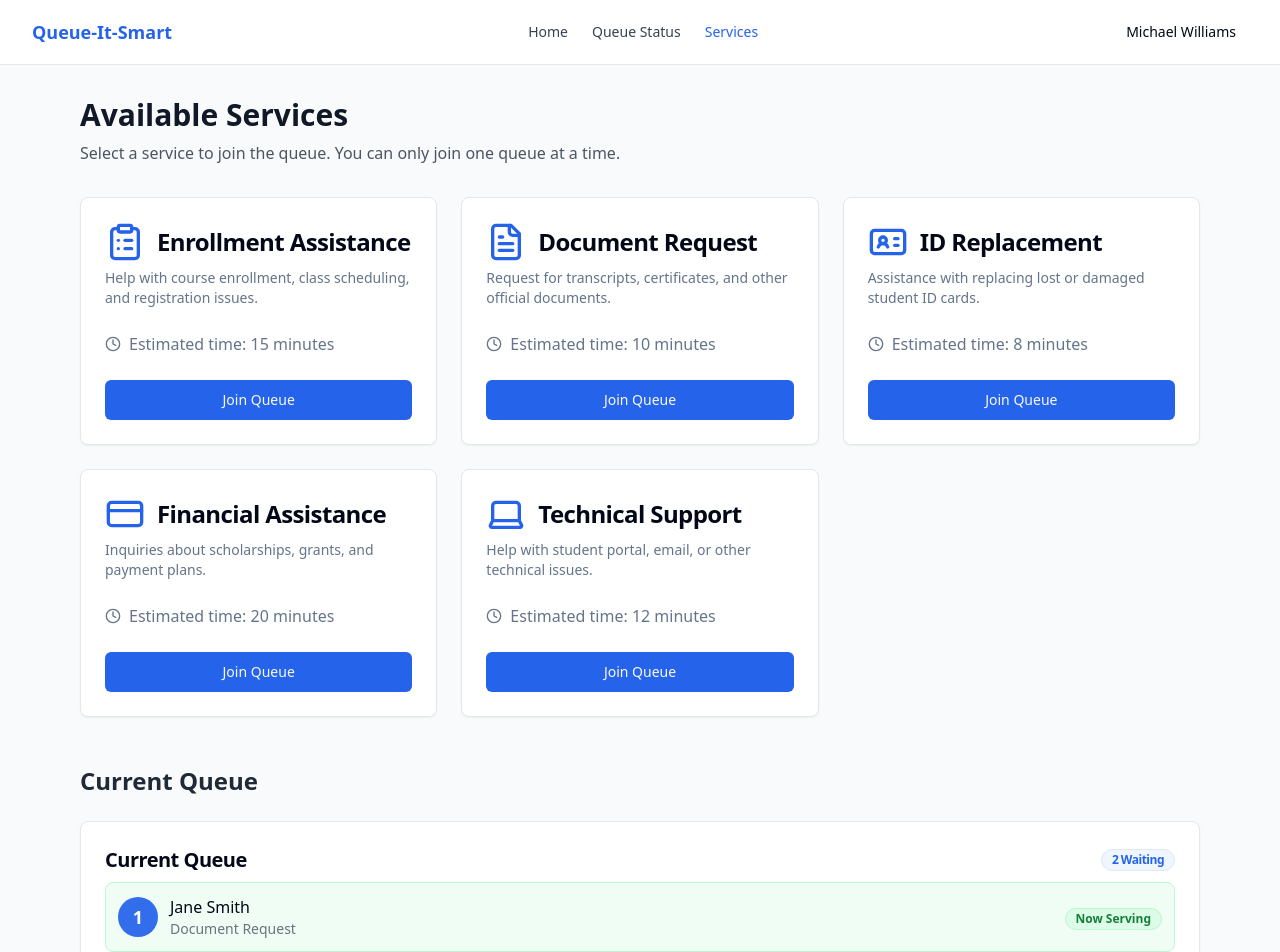
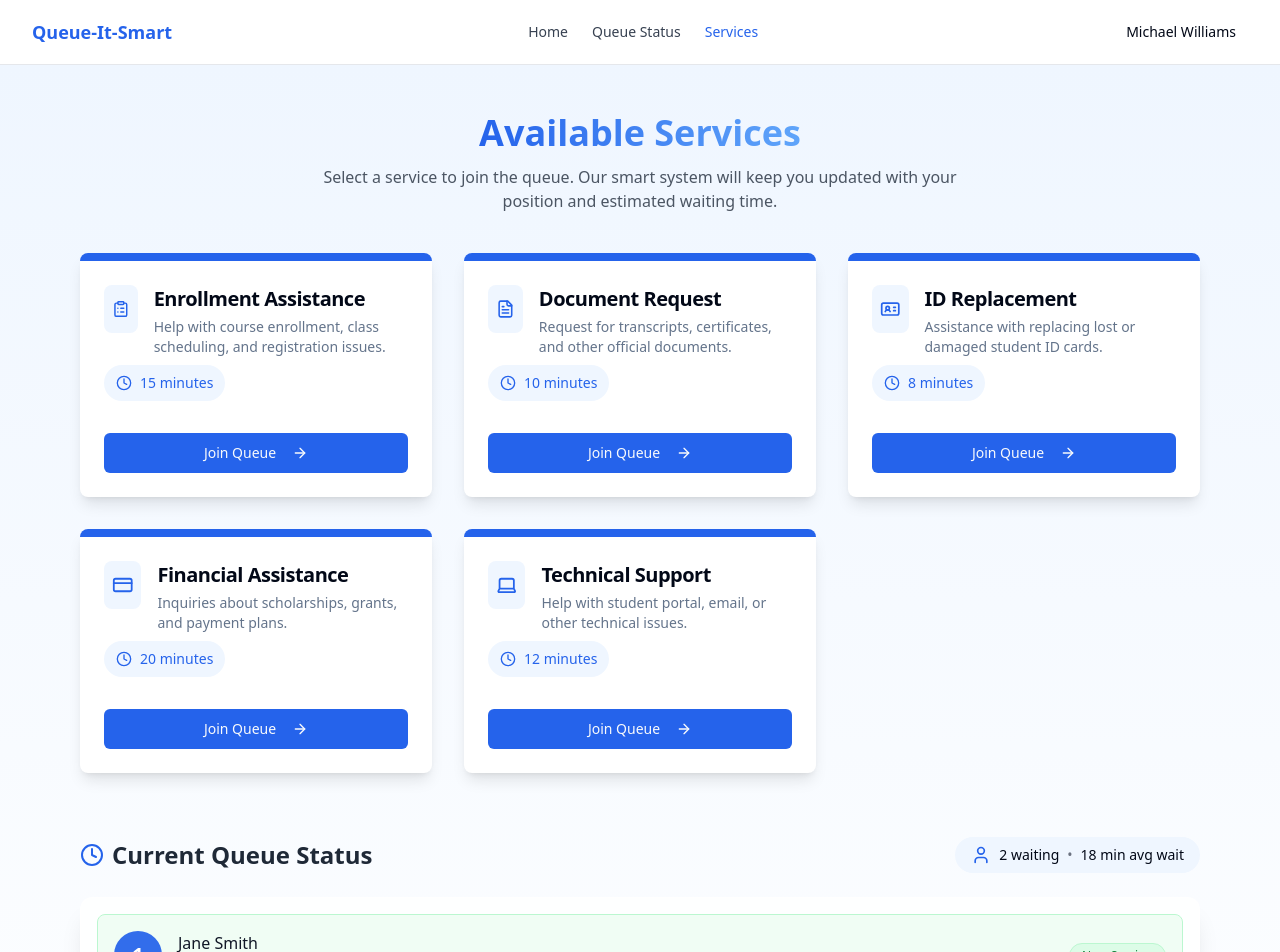
Before and after one commit to thess-busalanan/queue-it-smart, a React (Vite) app: page /services in a window 1280 px wide. Shown: the top 952 px of the page. Built offline with nearby package versions, Linux system fonts and the light colour scheme.

Commit message:
Refactor: Improve UI styling and structure
This commit enhances the user interface by modifying the styling and structure of various components.

```diff
--- a/src/components/QueueDisplay.tsx
+++ b/src/components/QueueDisplay.tsx
@@ -3,7 +3,8 @@ import React from 'react';
 import { Card, CardContent, CardHeader, CardTitle } from '@/components/ui/card';
 import { Badge } from '@/components/ui/badge';
 import { useQueue } from '@/contexts/QueueContext';
-import { Clock, User } from 'lucide-react';
+import { Clock, User, UserCheck } from 'lucide-react';
+import { ScrollArea } from '@/components/ui/scroll-area';
 
 const QueueDisplay: React.FC = () => {
   const { queue, stats } = useQueue();
@@ -14,49 +15,47 @@ const QueueDisplay: React.FC = () => {
   ).slice(0, 5); // Only show first 5 items
 
   return (
-    <Card className="bg-white border border-gray-200 shadow-sm">
-      <CardHeader className="pb-2">
-        <CardTitle className="text-xl flex items-center justify-between">
-          <span>Current Queue</span>
-          <Badge variant="outline" className="ml-2 bg-blue-50 text-queue-primary">
-            {stats.totalWaiting} Waiting
-          </Badge>
-        </CardTitle>
-      </CardHeader>
-      <CardContent>
+    <div>
+      <CardContent className="p-0">
         {activeQueue.length === 0 ? (
-          <div className="text-center py-8 text-gray-500">
-            <p>No students currently in queue</p>
+          <div className="text-center py-12 px-4 text-gray-500">
+            <UserCheck className="h-12 w-12 mx-auto mb-2 text-gray-400" />
+            <p className="font-medium">No students currently in queue</p>
+            <p className="text-sm mt-1">The queue is empty at the moment</p>
           </div>
         ) : (
-          <div className="space-y-3">
+          <ScrollArea className="h-[340px]">
+            <div className="p-4 space-y-3">
               {activeQueue.map((item) => (
                 <div
                   key={item.id}
-                className={`flex items-center p-3 rounded-lg border ${
+                  className={`flex items-center p-4 rounded-lg border ${
                     item.status === 'active'
-                    ? 'bg-green-50 border-green-200'
-                    : 'bg-white border-gray-200'
+                      ? 'bg-green-50 border-green-200 animate-fade-in'
+                      : 'bg-white border-gray-200 hover:border-blue-200 hover:bg-blue-50 transition-colors'
                   }`}
                 >
                   <div className={`queue-position ${
                     item.status === 'active'
                       ? 'queue-position-active'
                       : 'queue-position-waiting'
-                } mr-3`}>
+                  } mr-4 h-12 w-12 text-xl`}>
                     {item.position}
                   </div>
                   <div className="flex-1">
-                  <div className="font-medium">{item.studentName}</div>
-                  <div className="text-sm text-gray-500">{item.serviceName}</div>
+                    <div className="font-medium text-gray-900">{item.studentName}</div>
+                    <div className="text-sm text-gray-500 flex items-center mt-1">
+                      <Clock className="h-3 w-3 mr-1 inline" />
+                      <span>{item.serviceName}</span>
+                    </div>
                   </div>
                   <div className="text-right">
                     {item.status === 'active' ? (
-                    <Badge variant="outline" className="bg-green-100 text-green-700 border-green-200">
+                      <Badge variant="outline" className="bg-green-100 text-green-700 border-green-200 font-medium px-3 py-1">
                         Now Serving
                       </Badge>
                     ) : (
-                    <div className="flex items-center text-sm text-gray-500">
+                      <div className="flex items-center text-sm text-gray-500 bg-gray-100 px-2 py-1 rounded-full">
                         <Clock className="h-3 w-3 mr-1" />
                         <span>{Math.floor((Date.now() - item.timestamp) / 60000)}m</span>
                       </div>
@@ -65,9 +64,10 @@ const QueueDisplay: React.FC = () => {
                 </div>
               ))}
             </div>
+          </ScrollArea>
         )}
       </CardContent>
-    </Card>
+    </div>
   );
 };
 
--- a/src/components/QueueStatus.tsx
+++ b/src/components/QueueStatus.tsx
@@ -4,7 +4,7 @@ import { Card, CardContent, CardDescription, CardFooter, CardHeader, CardTitle }
 import { Button } from '@/components/ui/button';
 import { useQueue } from '@/contexts/QueueContext';
 import { QueueItem } from '@/lib/types';
-import { Clock, Users, Check, AlertTriangle } from 'lucide-react';
+import { Clock, Users, Check, AlertTriangle, LogOut } from 'lucide-react';
 
 interface QueueStatusProps {
   userQueueItem: QueueItem;
@@ -36,34 +36,37 @@ const QueueStatus: React.FC<QueueStatusProps> = ({ userQueueItem, onCancelQueue
   };
 
   return (
-    <Card className="bg-white border border-gray-200 shadow-sm">
+    <Card className="glass-card shadow-lg border-none overflow-hidden">
+      <div className={`h-1.5 ${userQueueItem.status === 'active' ? 'bg-green-500' : 'bg-queue-primary'}`} />
       <CardHeader className="pb-2">
-        <CardTitle className="text-xl flex items-center justify-between">
-          <span>Your Queue Status</span>
+        <div className="flex items-center justify-between">
+          <div>
+            <CardTitle className="text-xl">Your Queue Status</CardTitle>
+            <CardDescription className="mt-1">
+              {userQueueItem.serviceName}
+            </CardDescription>
+          </div>
           {getStatusIcon()}
-        </CardTitle>
-        <CardDescription>
-          {userQueueItem.serviceName}
-        </CardDescription>
+        </div>
       </CardHeader>
       <CardContent>
         <div className="grid grid-cols-2 gap-4 py-2">
-          <div className="text-center">
-            <div className={`queue-position ${userQueueItem.status === 'active' ? 'queue-position-active' : 'queue-position-waiting'} mx-auto`}>
+          <div className="text-center bg-blue-50 rounded-lg p-4">
+            <div className={`queue-position ${userQueueItem.status === 'active' ? 'queue-position-active' : 'queue-position-waiting'} mx-auto mb-2 h-12 w-12 text-xl`}>
               {userQueueItem.position}
             </div>
-            <p className="queue-label mt-1">Your Position</p>
+            <p className="font-medium text-gray-700">Your Position</p>
           </div>
-          <div className="text-center">
+          <div className="text-center bg-blue-50 rounded-lg p-4">
             <div className="queue-stat text-queue-primary">
               {stats.totalWaiting}
             </div>
-            <p className="queue-label">People Waiting</p>
+            <p className="font-medium text-gray-700">People Waiting</p>
           </div>
         </div>
 
-        <div className="mt-4 text-center bg-blue-50 p-3 rounded-md">
-          <p className="text-queue-primary font-medium">
+        <div className="mt-6 text-center p-4 rounded-lg border border-blue-100 bg-blue-50">
+          <p className={`font-medium ${userQueueItem.status === 'active' ? 'text-green-600' : 'text-queue-primary'}`}>
             {getStatusMessage()}
           </p>
         </div>
@@ -71,9 +74,10 @@ const QueueStatus: React.FC<QueueStatusProps> = ({ userQueueItem, onCancelQueue
       <CardFooter>
         <Button
           variant="outline"
-          className="w-full text-red-500 hover:text-red-700 hover:bg-red-50"
+          className="w-full text-red-500 hover:text-red-700 hover:bg-red-50 border-red-100 flex items-center justify-center gap-2"
           onClick={onCancelQueue}
         >
+          <LogOut className="h-4 w-4" />
           Leave Queue
         </Button>
       </CardFooter>
--- a/src/components/ServiceCard.tsx
+++ b/src/components/ServiceCard.tsx
@@ -4,7 +4,7 @@ import { Card, CardContent, CardDescription, CardFooter, CardHeader, CardTitle }
 import { Button } from '@/components/ui/button';
 import { useQueue } from '@/contexts/QueueContext';
 import { Service } from '@/lib/types';
-import { Clock, FileText, CreditCard, Laptop, ClipboardList, IdCard } from 'lucide-react';
+import { Clock, FileText, CreditCard, Laptop, ClipboardList, IdCard, ArrowRight } from 'lucide-react';
 
 interface ServiceCardProps {
   service: Service;
@@ -15,38 +15,46 @@ interface ServiceCardProps {
 const ServiceCard: React.FC<ServiceCardProps> = ({ service, onJoinQueue, userInQueue }) => {
   const getIcon = () => {
     switch (service.icon) {
-      case 'file-text': return <FileText className="h-10 w-10 text-queue-primary" />;
-      case 'credit-card': return <CreditCard className="h-10 w-10 text-queue-primary" />;
-      case 'laptop': return <Laptop className="h-10 w-10 text-queue-primary" />;
-      case 'clipboard-list': return <ClipboardList className="h-10 w-10 text-queue-primary" />;
-      case 'id-card': return <IdCard className="h-10 w-10 text-queue-primary" />;
-      default: return <FileText className="h-10 w-10 text-queue-primary" />;
+      case 'file-text': return <FileText className="h-12 w-12 text-queue-primary p-2 bg-blue-50 rounded-lg" />;
+      case 'credit-card': return <CreditCard className="h-12 w-12 text-queue-primary p-2 bg-blue-50 rounded-lg" />;
+      case 'laptop': return <Laptop className="h-12 w-12 text-queue-primary p-2 bg-blue-50 rounded-lg" />;
+      case 'clipboard-list': return <ClipboardList className="h-12 w-12 text-queue-primary p-2 bg-blue-50 rounded-lg" />;
+      case 'id-card': return <IdCard className="h-12 w-12 text-queue-primary p-2 bg-blue-50 rounded-lg" />;
+      default: return <FileText className="h-12 w-12 text-queue-primary p-2 bg-blue-50 rounded-lg" />;
     }
   };
 
   return (
-    <Card className="queue-card h-full flex flex-col">
-      <CardHeader>
-        <CardTitle className="flex items-center gap-3">
+    <Card className="service-card h-full flex flex-col border-none shadow-lg overflow-hidden">
+      <div className="h-2 bg-queue-primary" />
+      <CardHeader className="pb-2">
+        <div className="flex items-start gap-4">
           {getIcon()}
-          <span>{service.name}</span>
-        </CardTitle>
-        <CardDescription>{service.description}</CardDescription>
+          <div>
+            <CardTitle className="text-xl">{service.name}</CardTitle>
+            <CardDescription className="mt-1">{service.description}</CardDescription>
+          </div>
+        </div>
       </CardHeader>
       <CardContent className="flex-grow">
-        <div className="flex items-center gap-2 text-muted-foreground">
+        <div className="flex items-center gap-2 text-sm font-medium text-queue-primary bg-blue-50 py-2 px-3 rounded-full w-fit">
           <Clock className="h-4 w-4" />
-          <span>Estimated time: {service.estimatedTimeMinutes} minutes</span>
+          <span>{service.estimatedTimeMinutes} minutes</span>
         </div>
       </CardContent>
-      <CardFooter>
+      <CardFooter className="pt-2">
         <Button
-          className="w-full"
+          className="w-full group"
           variant={userInQueue ? "outline" : "default"}
           disabled={userInQueue}
           onClick={() => onJoinQueue(service.id)}
         >
-          {userInQueue ? "Already in Queue" : "Join Queue"}
+          {userInQueue ? "Already in Queue" : (
+            <>
+              Join Queue
+              <ArrowRight className="ml-2 h-4 w-4 transition-transform group-hover:translate-x-1" />
+            </>
+          )}
         </Button>
       </CardFooter>
     </Card>
--- a/src/index.css
+++ b/src/index.css
@@ -105,4 +105,66 @@
   .queue-position-completed {
     @apply bg-green-500;
   }
+
+  .service-card {
+    @apply transform transition-all duration-300 hover:-translate-y-1 hover:shadow-lg;
+  }
+
+  .glass-card {
+    @apply bg-white/80 backdrop-blur-sm border border-white/20 shadow-xl;
+  }
+
+  .animated-gradient {
+    background: linear-gradient(-45deg, #2563eb, #60a5fa, #93c5fd, #2563eb);
+    background-size: 400% 400%;
+    animation: gradient 15s ease infinite;
+  }
+
+  .hover-scale {
+    @apply transition-transform duration-200 hover:scale-105;
+  }
+
+  .text-gradient {
+    @apply bg-gradient-to-r from-queue-primary to-queue-accent bg-clip-text text-transparent;
+  }
 }
+
+@keyframes gradient {
+  0% {
+    background-position: 0% 50%;
+  }
+  50% {
+    background-position: 100% 50%;
+  }
+  100% {
+    background-position: 0% 50%;
+  }
+}
+
+@keyframes pulse-subtle {
+  0%, 100% {
+    opacity: 1;
+  }
+  50% {
+    opacity: 0.8;
+  }
+}
+
+@keyframes fade-in {
+  from {
+    opacity: 0;
+    transform: translateY(10px);
+  }
+  to {
+    opacity: 1;
+    transform: translateY(0);
+  }
+}
+
+.animate-fade-in {
+  animation: fade-in 0.3s ease-out;
+}
+
+.animate-pulse-subtle {
+  animation: pulse-subtle 2s ease-in-out infinite;
+}
--- a/src/pages/Services.tsx
+++ b/src/pages/Services.tsx
@@ -5,9 +5,11 @@ import { useQueue } from '@/contexts/QueueContext';
 import { currentUser } from '@/lib/data';
 import ServiceCard from '@/components/ServiceCard';
 import QueueDisplay from '@/components/QueueDisplay';
+import { BookOpen, Clock, User } from 'lucide-react';
+import { Progress } from '@/components/ui/progress';
 
 const Services = () => {
-  const { services, addToQueue, getUserQueueItem } = useQueue();
+  const { services, addToQueue, getUserQueueItem, stats } = useQueue();
   const navigate = useNavigate();
 
   const userQueueItem = getUserQueueItem(currentUser.id);
@@ -18,15 +20,18 @@ const Services = () => {
   };
 
   return (
-    <div className="container mx-auto px-4 py-8 max-w-6xl">
-      <div className="mb-8">
-        <h1 className="text-3xl font-bold text-gray-900 mb-2">Available Services</h1>
-        <p className="text-gray-600">
-          Select a service to join the queue. You can only join one queue at a time.
+    <div className="min-h-screen bg-gradient-to-b from-blue-50 to-white">
+      <div className="container mx-auto px-4 py-12 max-w-6xl">
+        <div className="mb-10 text-center">
+          <h1 className="text-4xl font-bold text-gray-900 mb-3">
+            <span className="text-gradient">Available Services</span>
+          </h1>
+          <p className="text-gray-600 max-w-2xl mx-auto">
+            Select a service to join the queue. Our smart system will keep you updated with your position and estimated waiting time.
           </p>
         </div>
 
-      <div className="grid grid-cols-1 md:grid-cols-3 gap-6 mb-8">
+        <div className="grid grid-cols-1 md:grid-cols-3 gap-8 mb-12">
           {services.map((service) => (
             <ServiceCard
               key={service.id}
@@ -37,9 +42,25 @@ const Services = () => {
           ))}
         </div>
 
-      <div className="mt-12">
-        <h2 className="text-2xl font-bold mb-6 text-gray-800">Current Queue</h2>
+        <div className="mt-16">
+          <div className="flex items-center justify-between mb-6">
+            <h2 className="text-2xl font-bold text-gray-800 flex items-center">
+              <Clock className="mr-2 h-6 w-6 text-queue-primary" />
+              Current Queue Status
+            </h2>
+
+            <div className="flex items-center space-x-2 bg-blue-50 py-2 px-4 rounded-full">
+              <User className="h-5 w-5 text-queue-primary" />
+              <span className="text-sm font-medium">{stats.totalWaiting} waiting</span>
+              <span className="text-sm text-gray-500">•</span>
+              <span className="text-sm font-medium">{Math.round(stats.averageWaitTime)} min avg wait</span>
+            </div>
+          </div>
+
+          <div className="glass-card rounded-xl overflow-hidden animate-fade-in">
             <QueueDisplay />
+          </div>
+        </div>
       </div>
     </div>
   );
--- a/src/pages/Status.tsx
+++ b/src/pages/Status.tsx
@@ -6,10 +6,11 @@ import { currentUser } from '@/lib/data';
 import QueueStatus from '@/components/QueueStatus';
 import QueueDisplay from '@/components/QueueDisplay';
 import { Link, useNavigate } from 'react-router-dom';
-import { TicketIcon, AlertCircle } from 'lucide-react';
+import { TicketIcon, AlertCircle, ArrowLeftIcon, Clock } from 'lucide-react';
+import { Progress } from '@/components/ui/progress';
 
 const Status = () => {
-  const { getUserQueueItem, removeFromQueue } = useQueue();
+  const { getUserQueueItem, removeFromQueue, getEstimatedWaitTime } = useQueue();
   const navigate = useNavigate();
 
   const userQueueItem = getUserQueueItem(currentUser.id);
@@ -22,40 +23,59 @@ const Status = () => {
 
   if (!userQueueItem) {
     return (
+      <div className="min-h-screen bg-gradient-to-b from-blue-50 to-white flex items-center">
         <div className="container mx-auto px-4 py-8 max-w-3xl">
-        <div className="text-center py-12 bg-white rounded-lg shadow-sm border border-gray-200">
-          <AlertCircle className="h-16 w-16 text-orange-500 mx-auto mb-4" />
-          <h1 className="text-2xl font-bold text-gray-900 mb-4">You're not in any queue</h1>
-          <p className="text-gray-600 mb-8">
-            You are currently not in any service queue. Join a queue to view your status.
+          <div className="glass-card text-center py-16 px-8 rounded-2xl">
+            <AlertCircle className="h-20 w-20 text-orange-500 mx-auto mb-6 animate-pulse-subtle" />
+            <h1 className="text-3xl font-bold text-gray-900 mb-4">You're not in any queue</h1>
+            <p className="text-gray-600 mb-8 max-w-md mx-auto">
+              You are currently not in any service queue. Join a queue to view your status and estimated waiting time.
             </p>
             <Link to="/services">
-            <Button className="px-6 py-2 bg-queue-primary text-white rounded-md hover:bg-queue-dark">
+              <Button className="px-6 py-6 bg-queue-primary text-white rounded-xl hover:bg-queue-dark shadow-lg hover:shadow-xl transition-all">
+                <Clock className="mr-2 h-5 w-5" />
                 Join a Queue
               </Button>
             </Link>
           </div>
         </div>
+      </div>
     );
   }
 
+  // Calculate progress percentage if user is in queue
+  const waitTime = getEstimatedWaitTime(userQueueItem.position - 1, userQueueItem.serviceId);
+  const progressValue = userQueueItem.status === 'active' ? 100 :
+    Math.max(5, Math.min(95, 100 - (userQueueItem.position / 5) * 100));
+
   return (
-    <div className="container mx-auto px-4 py-8 max-w-6xl">
-      <div className="mb-8">
-        <h1 className="text-3xl font-bold text-gray-900 mb-2">Queue Status</h1>
+    <div className="min-h-screen bg-gradient-to-b from-blue-50 to-white">
+      <div className="container mx-auto px-4 py-12 max-w-6xl">
+        <div className="mb-8 flex items-center justify-between">
+          <div>
+            <h1 className="text-3xl font-bold text-gray-900 mb-2">
+              <span className="text-gradient">Queue Status</span>
+            </h1>
             <p className="text-gray-600">
               Track your position in the queue and estimated waiting time.
             </p>
           </div>
+          <Link to="/services">
+            <Button variant="outline" className="flex items-center gap-2">
+              <ArrowLeftIcon className="h-4 w-4" />
+              Back to Services
+            </Button>
+          </Link>
+        </div>
 
         <div className="grid grid-cols-1 md:grid-cols-2 gap-8">
-        <div>
+          <div className="space-y-6">
             <QueueStatus
               userQueueItem={userQueueItem}
               onCancelQueue={handleCancelQueue}
             />
 
-          <div className="mt-6 bg-blue-50 p-6 rounded-lg border border-blue-200">
+            <div className="glass-card p-6 rounded-xl">
               <div className="flex items-start">
                 <TicketIcon className="h-6 w-6 text-queue-primary mr-3 mt-0.5" />
                 <div>
@@ -63,13 +83,28 @@ const Status = () => {
                   <p className="text-gray-600 mt-1 text-sm">
                     You can leave the area and return when your position is about to be called. Keep checking this page for updates on your queue status.
                   </p>
+
+                  <div className="mt-4">
+                    <div className="flex justify-between text-sm mb-2">
+                      <span>Queue Progress</span>
+                      <span>{userQueueItem.status === 'active' ? 'Now Serving' : `Position ${userQueueItem.position}`}</span>
+                    </div>
+                    <Progress value={progressValue} className="h-2" />
+                  </div>
                 </div>
               </div>
             </div>
           </div>
 
-        <div>
+          <div className="glass-card rounded-xl overflow-hidden shadow-lg animate-fade-in">
+            <div className="bg-queue-primary text-white py-3 px-4">
+              <h3 className="font-medium flex items-center">
+                <Clock className="h-5 w-5 mr-2" />
+                Current Queue
+              </h3>
+            </div>
             <QueueDisplay />
+          </div>
         </div>
       </div>
     </div>
```
Lines whose indentation alone changed are shown as unchanged.
